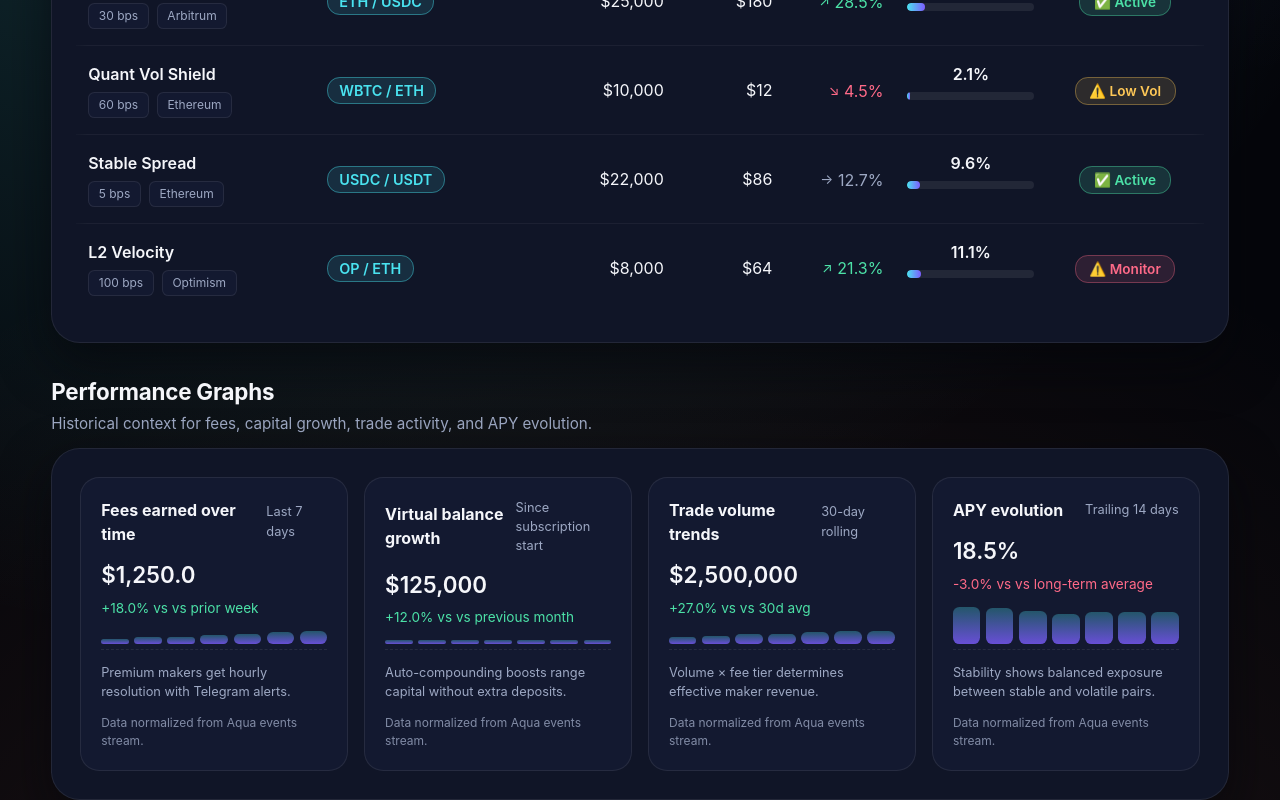
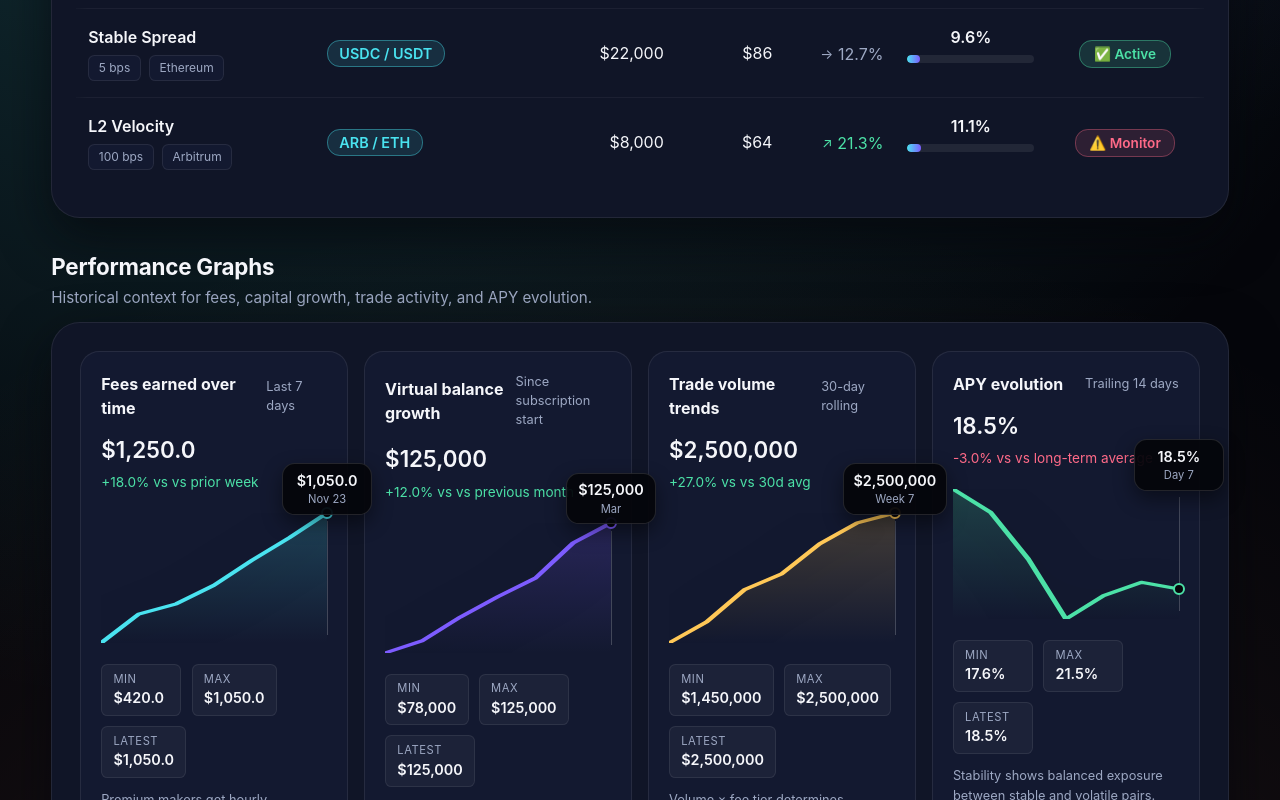
Before and after one commit to Kud8/1inch-aqua-hackaton, a React app: page / in a window 1280 px wide. Shown: the part 1260-2060 px from the top of the page. Built offline with nearby package versions, Linux system fonts and the light colour scheme; the HTML template or start-up script is replaced by a standard one.

Commit message:
feat: add interactive graphs + update some mocked values

```diff
--- a/src/components/GlobalHeader/index.tsx
+++ b/src/components/GlobalHeader/index.tsx
@@ -1,6 +1,6 @@
 import { useCallback, useEffect, useState } from 'react'
 
-import { HeaderBar, Brand, BrandTitle, BrandSubtitle, Nav, NavButton } from './styles'
+import { HeaderBar, Brand, BrandTitle, Nav, NavButton } from './styles'
 
 export interface NavigationSection {
   id: string
--- a/src/components/PerformanceGraphs/index.tsx
+++ b/src/components/PerformanceGraphs/index.tsx
@@ -1,3 +1,6 @@
+import { useCallback, useEffect, useMemo, useRef, useState } from 'react'
+import { useTheme } from 'styled-components'
+
 import type { PerformanceGraphMetric, PerformanceGraphUnit } from '../../data/makerDashboard'
 import { formatCurrency, formatPercent } from '../../utils/format'
 import {
@@ -10,8 +13,20 @@ import {
   GraphStatRow,
   GraphValue,
   GraphChange,
-  GraphCanvas,
-  GraphBar,
+  GraphChartWrapper,
+  GraphSvg,
+  GraphArea,
+  GraphLine,
+  GraphInteractiveLayer,
+  ActiveLine,
+  ActiveMarker,
+  Tooltip,
+  TooltipValue,
+  TooltipLabel,
+  GraphLegend,
+  LegendItem,
+  LegendLabel,
+  LegendValue,
   GraphFootnote,
   GraphComparison,
 } from './styles'
@@ -27,14 +42,73 @@ const formatMetricValue = (value: number, unit: PerformanceGraphUnit) => {
   return formatPercent(value)
 }
 
-const PerformanceGraphs = ({ metrics }: PerformanceGraphsProps) => (
-  <Wrapper>
-    <GraphGrid>
-      {metrics.map((metric) => {
-        const maxPoint = Math.max(...metric.points)
+const buildPathData = (points: number[]) => {
+  if (!points.length) return ''
+  const max = Math.max(...points)
+  const min = Math.min(...points)
+  const range = max - min || 1
+
+  return points
+    .map((point, index) => {
+      const x = points.length === 1 ? 0 : (index / (points.length - 1)) * 100
+      const y = 100 - ((point - min) / range) * 100
+      return `${index === 0 ? 'M' : 'L'} ${x},${Number.isFinite(y) ? y : 50}`
+    })
+    .join(' ')
+}
+
+const buildAreaData = (pathData: string) => {
+  if (!pathData) return ''
+  return `${pathData} L 100 100 L 0 100 Z`
+}
+
+const normalizePoints = (values: number[], labels?: string[]) => {
+  if (!values.length) return []
+  const max = Math.max(...values)
+  const min = Math.min(...values)
+  const range = max - min || 1
+
+  return values.map((value, index) => {
+    const x = values.length === 1 ? 0 : (index / (values.length - 1)) * 100
+    const y = 100 - ((value - min) / range) * 100
+    return { x, y, value, label: labels?.[index] ?? `Point ${index + 1}` }
+  })
+}
+
+const MetricGraphCard = ({ metric, color }: { metric: PerformanceGraphMetric; color: string }) => {
+  const normalized = useMemo(() => normalizePoints(metric.points, metric.labels), [metric.points, metric.labels])
+  const pathData = useMemo(() => buildPathData(metric.points), [metric.points])
+  const fillData = useMemo(() => buildAreaData(pathData), [pathData])
+  const chartRef = useRef<HTMLDivElement | null>(null)
+  const [activeIndex, setActiveIndex] = useState(Math.max(normalized.length - 1, 0))
+
+  useEffect(() => {
+    setActiveIndex(Math.max(normalized.length - 1, 0))
+  }, [normalized.length])
+
+  const handlePointer = useCallback(
+    (clientX: number) => {
+      const bounds = chartRef.current?.getBoundingClientRect()
+      if (!bounds || normalized.length <= 1) return
+      const ratio = (clientX - bounds.left) / bounds.width
+      const nextIndex = Math.min(normalized.length - 1, Math.max(0, Math.round(ratio * (normalized.length - 1))))
+      setActiveIndex(nextIndex)
+    },
+    [normalized.length],
+  )
+
+  const handleLeave = useCallback(() => {
+    setActiveIndex(Math.max(normalized.length - 1, 0))
+  }, [normalized.length])
+
+  const activePoint = normalized[activeIndex] ?? normalized[normalized.length - 1]
+  const min = Math.min(...metric.points)
+  const max = Math.max(...metric.points)
+  const latest = metric.points.at(-1) ?? metric.total
+  const gradientId = `graph-gradient-${metric.id}`
 
   return (
-          <GraphCard key={metric.id}>
+    <GraphCard>
       <GraphHeader>
         <GraphTitle>{metric.title}</GraphTitle>
         <GraphMeta>{metric.periodLabel}</GraphMeta>
@@ -48,20 +122,79 @@ const PerformanceGraphs = ({ metrics }: PerformanceGraphsProps) => (
         </GraphChange>
       </GraphStatRow>
 
-            <GraphCanvas aria-hidden>
-              {metric.points.map((point, index) => {
-                const height = maxPoint === 0 ? 0 : (point / maxPoint) * 100
-                return <GraphBar key={`${metric.id}-${index}`} style={{ height: `${height}%` }} />
-              })}
-            </GraphCanvas>
+      <GraphChartWrapper
+        ref={chartRef}
+        onMouseMove={(event) => handlePointer(event.clientX)}
+        onTouchMove={(event) => {
+          if (event.touches[0]) {
+            handlePointer(event.touches[0].clientX)
+          }
+        }}
+        onMouseLeave={handleLeave}
+        onTouchEnd={handleLeave}
+        onClick={(event) => handlePointer(event.clientX)}
+      >
+        <GraphSvg viewBox="0 0 100 100" preserveAspectRatio="none" role="img" aria-label={metric.title}>
+          <defs>
+            <linearGradient id={gradientId} x1="0" y1="0" x2="0" y2="1">
+              <stop offset="0%" stopColor={color} stopOpacity="0.35" />
+              <stop offset="100%" stopColor={color} stopOpacity="0" />
+            </linearGradient>
+          </defs>
+          {fillData && <GraphArea d={fillData} fill={`url(#${gradientId})`} />}
+          {pathData && <GraphLine d={pathData} $color={color} />}
+        </GraphSvg>
+        {activePoint && (
+          <GraphInteractiveLayer>
+            <ActiveLine style={{ left: `${activePoint.x}%` }} />
+            <ActiveMarker style={{ left: `${activePoint.x}%`, top: `${activePoint.y}%` }} $color={color} />
+            <Tooltip style={{ left: `${activePoint.x}%` }}>
+              <TooltipValue>{formatMetricValue(activePoint.value, metric.unit)}</TooltipValue>
+              <TooltipLabel>{activePoint.label}</TooltipLabel>
+            </Tooltip>
+          </GraphInteractiveLayer>
+        )}
+      </GraphChartWrapper>
+
+      <GraphLegend>
+        <LegendItem>
+          <LegendLabel>Min</LegendLabel>
+          <LegendValue>{formatMetricValue(min, metric.unit)}</LegendValue>
+        </LegendItem>
+        <LegendItem>
+          <LegendLabel>Max</LegendLabel>
+          <LegendValue>{formatMetricValue(max, metric.unit)}</LegendValue>
+        </LegendItem>
+        <LegendItem>
+          <LegendLabel>Latest</LegendLabel>
+          <LegendValue>{formatMetricValue(latest, metric.unit)}</LegendValue>
+        </LegendItem>
+      </GraphLegend>
 
       <GraphComparison>{metric.footnote}</GraphComparison>
       <GraphFootnote>Data normalized from Aqua events stream.</GraphFootnote>
     </GraphCard>
   )
-      })}
+}
+
+const PerformanceGraphs = ({ metrics }: PerformanceGraphsProps) => {
+  const theme = useTheme()
+  const palette = [
+    theme.colors.accentPrimary,
+    theme.colors.accentSecondary,
+    theme.colors.warning,
+    theme.colors.success,
+  ]
+
+  return (
+    <Wrapper>
+      <GraphGrid>
+        {metrics.map((metric, index) => (
+          <MetricGraphCard key={metric.id} metric={metric} color={palette[index % palette.length]} />
+        ))}
       </GraphGrid>
     </Wrapper>
   )
+}
 
 export default PerformanceGraphs
--- a/src/components/PerformanceGraphs/styles.ts
+++ b/src/components/PerformanceGraphs/styles.ts
@@ -66,20 +66,111 @@ export const GraphChange = styled.span<{ isPositive: boolean }>`
 `
 
 export const GraphCanvas = styled.div`
-  flex: 1;
-  display: flex;
-  align-items: flex-end;
-  gap: 0.35rem;
-  padding-bottom: 0.3rem;
-  border-bottom: 1px dashed rgba(255, 255, 255, 0.08);
+  display: none;
 `
 
-export const GraphBar = styled.span`
-  flex: 1;
+export const GraphChartWrapper = styled.div`
+  position: relative;
+  width: 100%;
+  height: 130px;
+  margin-top: 0.5rem;
+  touch-action: none;
+  cursor: crosshair;
+`
+
+export const GraphSvg = styled.svg`
+  width: 100%;
+  height: 100%;
+`
+
+export const GraphArea = styled.path`
+  stroke: none;
+  opacity: 0.6;
+`
+
+export const GraphLine = styled.path<{ $color: string }>`
+  fill: none;
+  stroke: ${({ $color }) => $color};
+  stroke-width: 2.4;
+  stroke-linecap: round;
+  stroke-linejoin: round;
+  filter: drop-shadow(0 8px 14px rgba(0, 0, 0, 0.35));
+`
+
+export const GraphInteractiveLayer = styled.div`
+  position: absolute;
+  inset: 0;
+  pointer-events: none;
+`
+
+export const ActiveLine = styled.span`
+  position: absolute;
+  top: 8px;
+  bottom: 8px;
+  width: 1px;
+  background: rgba(255, 255, 255, 0.2);
+`
+
+export const ActiveMarker = styled.span<{ $color: string }>`
+  position: absolute;
+  width: 12px;
+  height: 12px;
+  border-radius: 50%;
+  border: 2px solid ${({ $color }) => $color};
+  background: #05060b;
+  transform: translate(-50%, -50%);
+`
+
+export const Tooltip = styled.div`
+  position: absolute;
+  top: 12px;
+  transform: translate(-50%, -120%);
+  background: rgba(5, 6, 11, 0.95);
+  border: 1px solid rgba(255, 255, 255, 0.12);
+  border-radius: ${({ theme }) => theme.radii.sm};
+  padding: 0.35rem 0.6rem;
+  min-width: 90px;
+  text-align: center;
+  box-shadow: 0 8px 20px rgba(0, 0, 0, 0.45);
+`
+
+export const TooltipValue = styled.div`
+  font-size: 0.9rem;
+  font-weight: 600;
+`
+
+export const TooltipLabel = styled.div`
+  font-size: 0.7rem;
+  color: ${({ theme }) => theme.colors.textMuted};
+`
+
+export const GraphLegend = styled.div`
+  display: flex;
+  gap: 0.65rem;
+  flex-wrap: wrap;
+  margin-top: 0.5rem;
+`
+
+export const LegendItem = styled.div`
+  padding: 0.35rem 0.7rem;
   border-radius: ${({ theme }) => theme.radii.xs};
-  background: linear-gradient(180deg, rgba(74, 227, 240, 0.3), rgba(125, 92, 255, 0.8));
-  min-height: 4px;
-  transition: height 0.4s ease;
+  background: rgba(255, 255, 255, 0.04);
+  border: 1px solid ${({ theme }) => theme.colors.border};
+  display: flex;
+  flex-direction: column;
+  min-width: 80px;
+`
+
+export const LegendLabel = styled.span`
+  font-size: 0.7rem;
+  color: ${({ theme }) => theme.colors.textMuted};
+  text-transform: uppercase;
+  letter-spacing: 0.05em;
+`
+
+export const LegendValue = styled.span`
+  font-size: 0.9rem;
+  font-weight: 600;
 `
 
 export const GraphComparison = styled.p`
--- a/src/components/PortfolioOverview/index.tsx
+++ b/src/components/PortfolioOverview/index.tsx
@@ -12,7 +12,6 @@ import {
   ChangeRow,
   ChangePill,
   ComparisonLabel,
-  Sparkline,
   MetricFootnote,
 } from './styles'
 
@@ -60,7 +59,7 @@ const PortfolioOverview = ({ data }: PortfolioOverviewProps) => {
       </Header>
 
       <MetricGrid>
-        {metrics.map((metric, index) => (
+        {metrics.map((metric) => (
           <MetricCard key={metric.key}>
             <MetricLabel>{metric.label}</MetricLabel>
             <MetricValue>{metric.value}</MetricValue>
@@ -71,7 +70,6 @@ const PortfolioOverview = ({ data }: PortfolioOverviewProps) => {
               </ChangePill>
               <ComparisonLabel>vs previous {data.trailingWindowLabel.toLowerCase()}</ComparisonLabel>
             </ChangeRow>
-            <Sparkline $index={index} aria-hidden />
             <MetricFootnote>{metric.hint}</MetricFootnote>
           </MetricCard>
         ))}
--- a/src/components/PortfolioOverview/styles.ts
+++ b/src/components/PortfolioOverview/styles.ts
@@ -44,7 +44,7 @@ export const MetricCard = styled.div`
   background: ${({ theme }) => theme.colors.cardElevated};
   border-radius: ${({ theme }) => theme.radii.md};
   border: 1px solid ${({ theme }) => theme.colors.border};
-  padding: 1.1rem 1.25rem;
+  padding: 1rem;
   display: flex;
   flex-direction: column;
   gap: 0.35rem;
--- a/src/data/makerDashboard.ts
+++ b/src/data/makerDashboard.ts
@@ -56,6 +56,7 @@ export interface PerformanceGraphMetric {
   comparisonLabel: string
   footnote: string
   points: number[]
+  labels?: string[]
 }
 
 export interface StrategyEfficiencyRow {
@@ -192,7 +193,7 @@ export const strategyPerformanceRows: StrategyPerformanceRow[] = [
   {
     id: 'strategy-5',
     name: 'L2 Velocity',
-    pair: 'OP / ETH',
+    pair: 'ARB / ETH',
     feeTier: '100 bps',
     virtualBalance: 8_000,
     fees7d: 64,
@@ -201,7 +202,7 @@ export const strategyPerformanceRows: StrategyPerformanceRow[] = [
     status: 'attention',
     statusLabel: '⚠️ Monitor',
     trend: 'up',
-    network: 'Optimism',
+    network: 'Arbitrum',
   },
 ]
 
@@ -216,6 +217,7 @@ export const performanceGraphsData: PerformanceGraphMetric[] = [
     comparisonLabel: 'vs prior week',
     footnote: 'Premium makers get hourly resolution with Telegram alerts.',
     points: [420, 560, 610, 700, 820, 930, 1_050],
+    labels: ['Nov 17', 'Nov 18', 'Nov 19', 'Nov 20', 'Nov 21', 'Nov 22', 'Nov 23'],
   },
   {
     id: 'virtual-balance',
@@ -227,6 +229,7 @@ export const performanceGraphsData: PerformanceGraphMetric[] = [
     comparisonLabel: 'vs previous month',
     footnote: 'Auto-compounding boosts range capital without extra deposits.',
     points: [78_000, 82_500, 91_000, 98_400, 105_100, 117_800, 125_000],
+    labels: ['Sep', 'Oct', 'Nov', 'Dec', 'Jan', 'Feb', 'Mar'],
   },
   {
     id: 'trade-volume',
@@ -238,6 +241,7 @@ export const performanceGraphsData: PerformanceGraphMetric[] = [
     comparisonLabel: 'vs 30d avg',
     footnote: 'Volume × fee tier determines effective maker revenue.',
     points: [1_450_000, 1_620_000, 1_880_000, 2_010_000, 2_250_000, 2_420_000, 2_500_000],
+    labels: ['Week 1', 'Week 2', 'Week 3', 'Week 4', 'Week 5', 'Week 6', 'Week 7'],
   },
   {
     id: 'apy',
@@ -249,6 +253,7 @@ export const performanceGraphsData: PerformanceGraphMetric[] = [
     comparisonLabel: 'vs long-term average',
     footnote: 'Stability shows balanced exposure between stable and volatile pairs.',
     points: [21.5, 20.8, 19.4, 17.6, 18.3, 18.7, 18.5],
+    labels: ['Day 1', 'Day 2', 'Day 3', 'Day 4', 'Day 5', 'Day 6', 'Day 7'],
   },
 ]
 
```
Also changed, not shown: src/components/CapitalEfficiencyMetrics/index.tsx (+7 -9 lines), src/components/CapitalEfficiencyMetrics/styles.ts (+9 -1 lines). Lines whose indentation alone changed are shown as unchanged.
